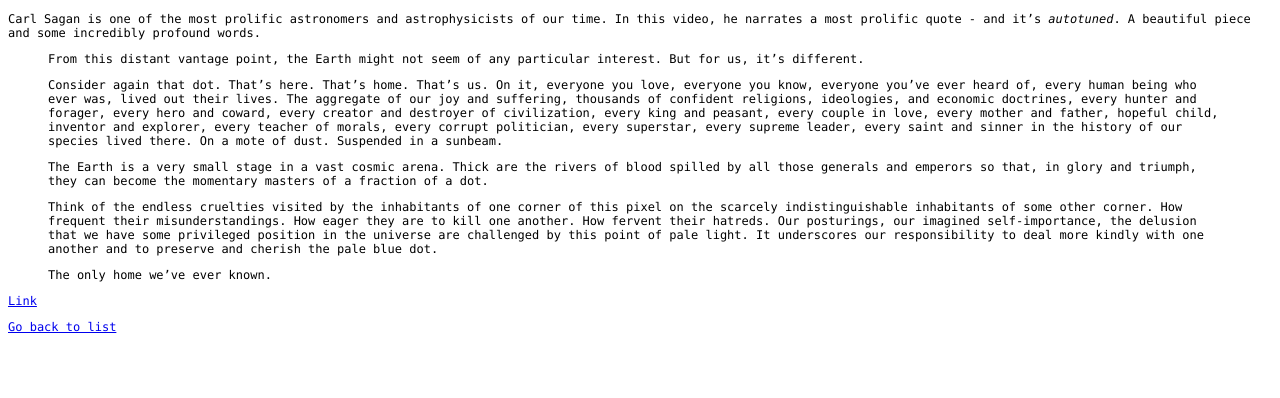
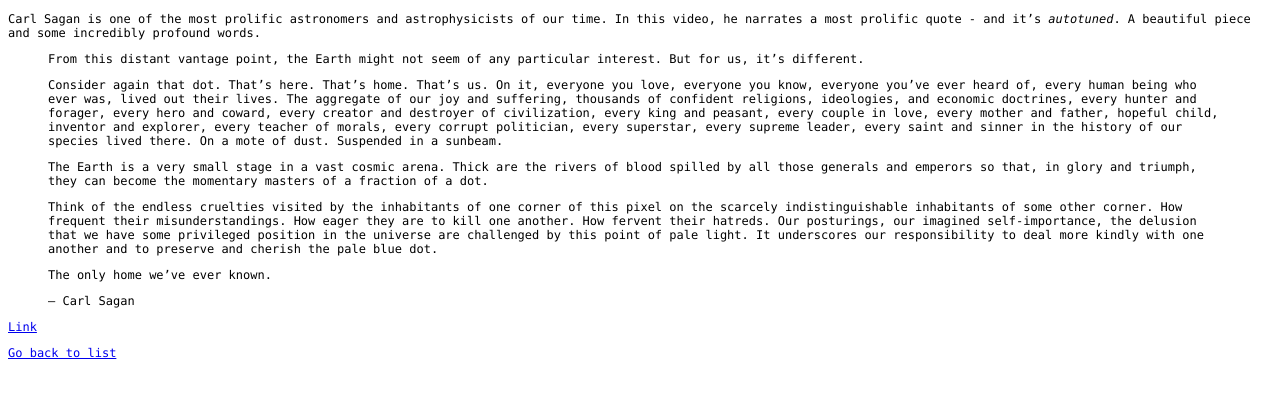
Before and after one commit to parkr/stuff, a Jekyll site: the page built from _posts/2013-06-29-the-pale-blue-dot-carl-sagan.markdown, in a window 1280 px wide. Shown: the top 398 px of the page. Built offline with Jekyll 4.4.1, drawn with Linux system fonts in a browser that asks for light colours; Markdown is read by kramdown in place of the engine named in the settings.

Commit message:
Add '- Carl Sagan' to bottom of quote.
Need to make sure he's properly attributed.

```diff
--- a/_posts/2013-06-29-the-pale-blue-dot-carl-sagan.markdown
+++ b/_posts/2013-06-29-the-pale-blue-dot-carl-sagan.markdown
@@ -37,3 +37,5 @@ A beautiful piece and some incredibly profound words.
 > kindly with one another and to preserve and cherish the pale blue dot.
 >
 > The only home we've ever known.
+>
+> &mdash; Carl Sagan
```
